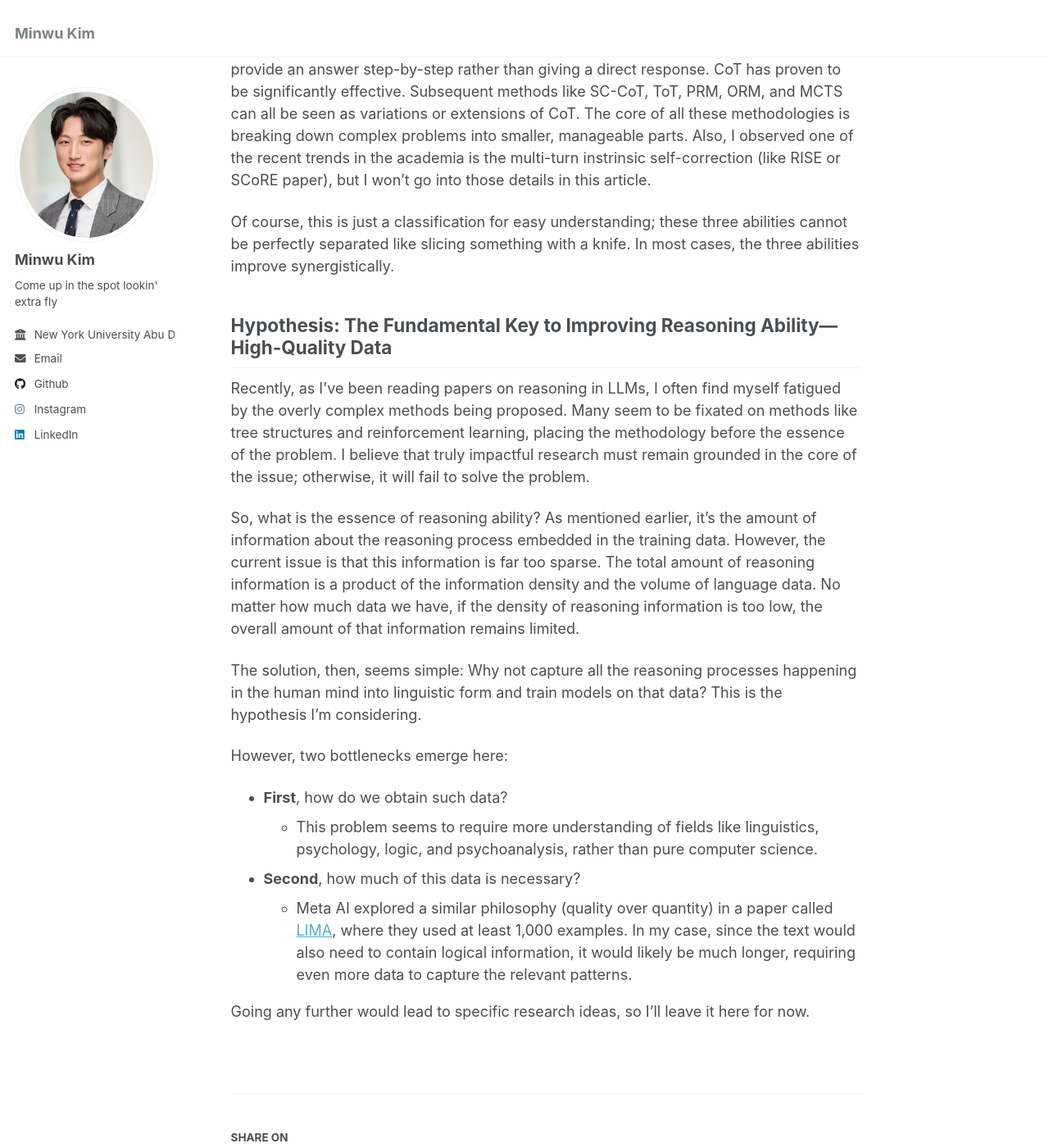
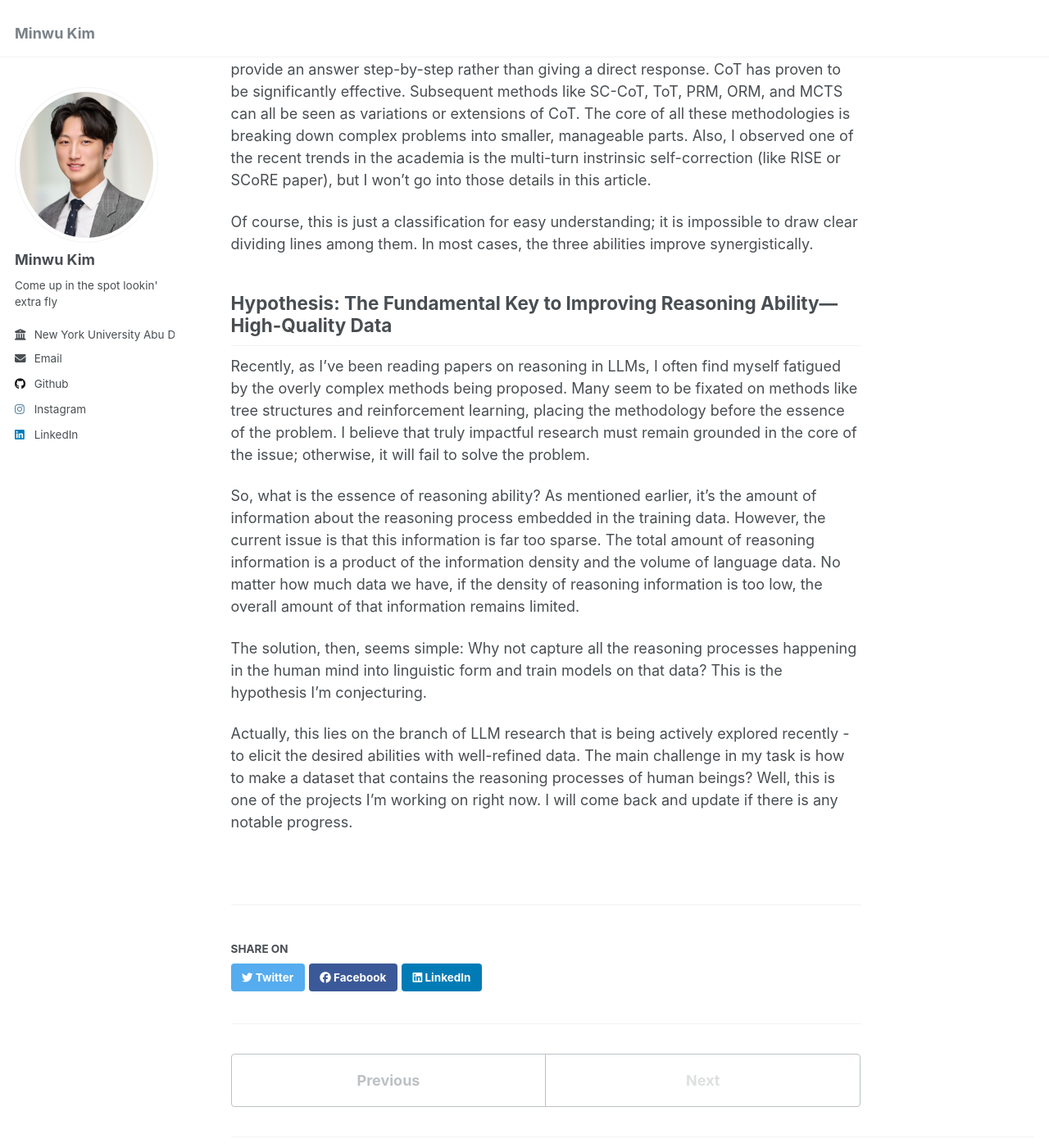
Before and after one commit to minwukim/minwukim.github.io, a Jekyll site: the page built from _posts/2024-10-06-information-density.md, in a window 1280 px wide and 1400 px high, scrolled down 2675 px. Shown: the whole window at 82% size. Built offline with Jekyll 4.4.1, drawn with Linux system fonts in a browser that asks for light colours; some of the changed text lies outside the part shown.

Commit message:
update blog post

```diff
--- a/_posts/2024-10-06-information-density.md
+++ b/_posts/2024-10-06-information-density.md
@@ -44,8 +44,7 @@ Next, we need to review the efforts made to improve these three abilities.
 
 **Third is reasoning ability.** The most effective method for enhancing reasoning ability has been Chain of Thought (CoT), refers to a simple prompt engineering that asks the LLM to provide an answer step-by-step rather than giving a direct response. CoT has proven to be significantly effective. Subsequent methods like SC-CoT, ToT, PRM, ORM, and MCTS can all be seen as variations or extensions of CoT. The core of all these methodologies is breaking down complex problems into smaller, manageable parts. Also, I observed one of the recent trends in the academia is the multi-turn instrinsic self-correction (like RISE or SCoRE paper), but I won't go into those details in this article.
 
-Of course, this is just a classification for easy understanding; these three abilities cannot be perfectly separated like slicing something with a knife. In most cases, the three abilities improve synergistically.
-
+Of course, this is just a classification for easy understanding; it is impossible to draw clear dividing lines among them. In most cases, the three abilities improve synergistically.
 
 ## Hypothesis: The Fundamental Key to Improving Reasoning Ability—High-Quality Data
 
@@ -53,12 +52,6 @@ Recently, as I’ve been reading papers on reasoning in LLMs, I often find mysel
 
 So, what is the essence of reasoning ability? As mentioned earlier, it's the amount of information about the reasoning process embedded in the training data. However, the current issue is that this information is far too sparse. The total amount of reasoning information is a product of the information density and the volume of language data. No matter how much data we have, if the density of reasoning information is too low, the overall amount of that information remains limited.
 
-The solution, then, seems simple: Why not capture all the reasoning processes happening in the human mind into linguistic form and train models on that data? This is the hypothesis I’m considering.
+The solution, then, seems simple: Why not capture all the reasoning processes happening in the human mind into linguistic form and train models on that data? This is the hypothesis I’m conjecturing.
 
-However, two bottlenecks emerge here:
-- **First**, how do we obtain such data?
-    - This problem seems to require more understanding of fields like linguistics, psychology, logic, and psychoanalysis, rather than pure computer science.
-- **Second**, how much of this data is necessary?
-    - Meta AI explored a similar philosophy (quality over quantity) in a paper called [LIMA](https://arxiv.org/pdf/2305.11206), where they used at least 1,000 examples. In my case, since the text would also need to contain logical information, it would likely be much longer, requiring even more data to capture the relevant patterns.
-
-Going any further would lead to specific research ideas, so I’ll leave it here for now.
+Actually, this lies on the branch of LLM research that is being actively explored recently - to elicit the desired abilities with well-refined data. The main challenge in my task is how to make a dataset that contains the reasoning processes of human beings? Well, this is one of the projects I'm working on right now. I will come back and update if there is any notable progress.
```
Also changed, not shown: _posts/2024-09-15-o1.md (+2 -2 lines).
